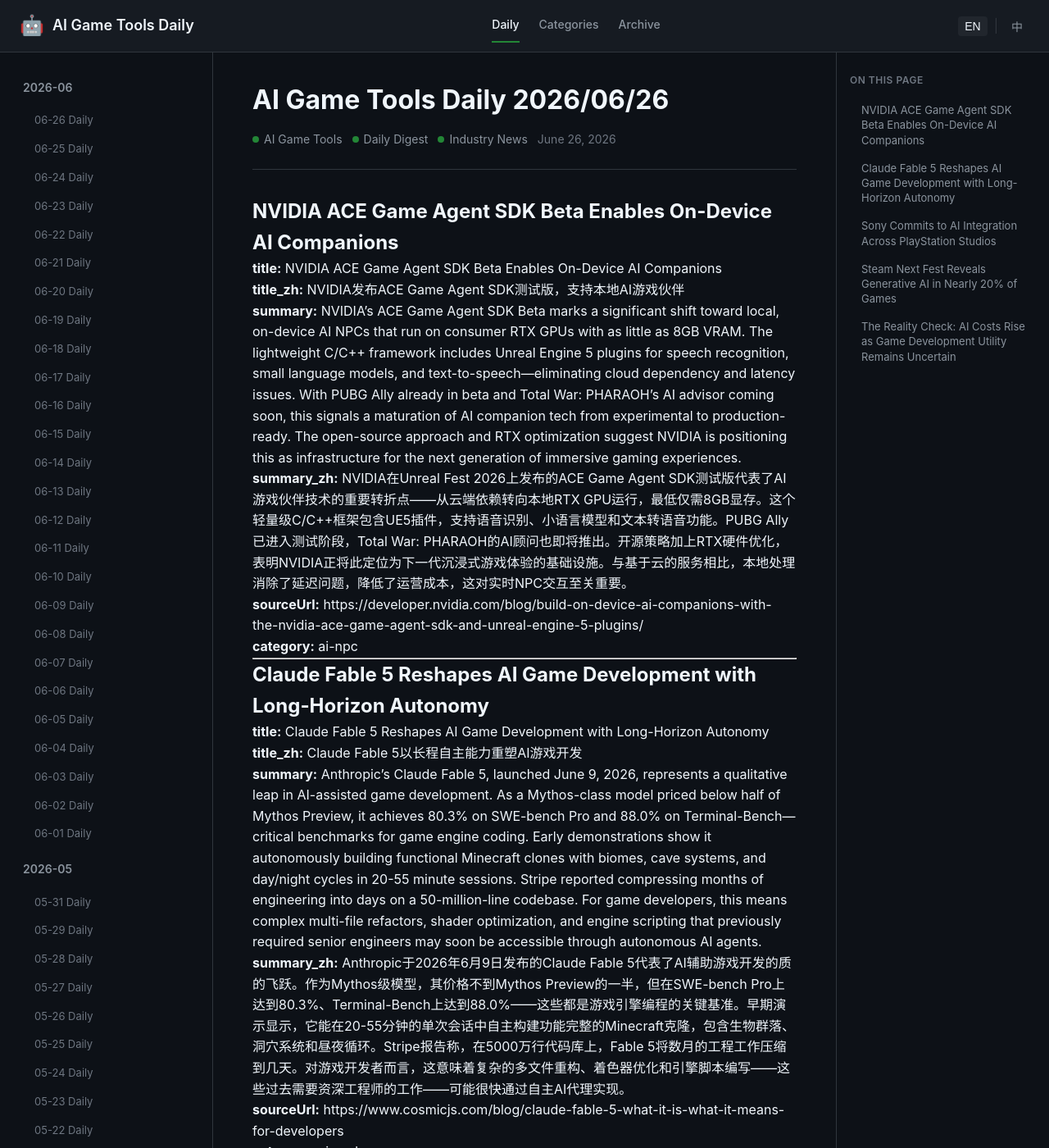
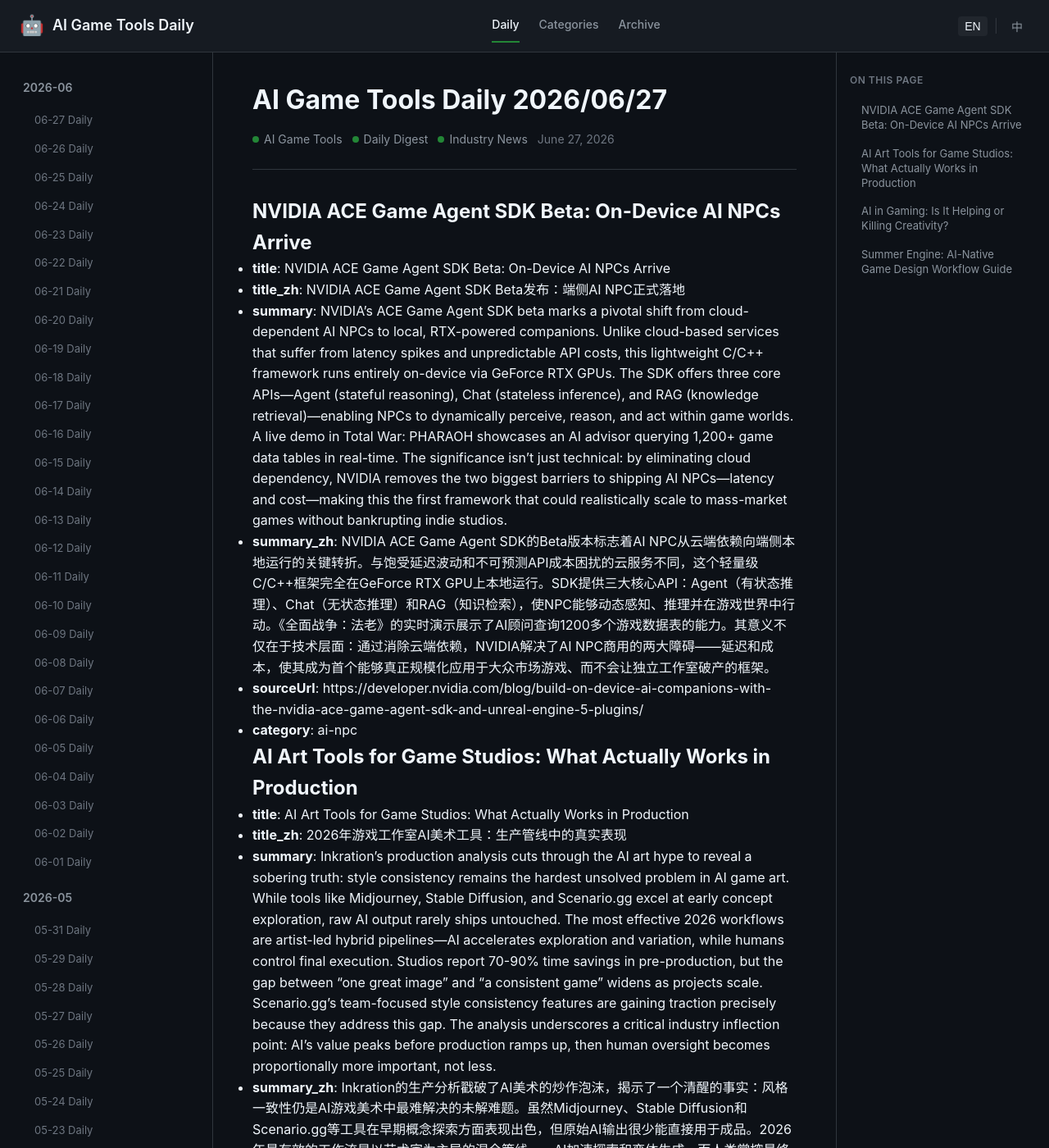
Before and after one commit to sionsychen/ai-game-tools-daily, a Jekyll site: the page built from index.html, in a window 1280 px wide and 1400 px high. Shown: the whole window at 82% size. Built offline with Jekyll 4.4.1, drawn with Linux system fonts in a browser that asks for light colours; some of the changed text lies outside the part shown.

Commit message:
Publish daily: 2026-06-27

```diff
--- a/_data/used_urls.json
+++ b/_data/used_urls.json
@@ -53,5 +53,11 @@
     "https://www.videogameschronicle.com/news/sony-lays-out-its-ai-plan-for-playstation-we-believe-ai-will-unleash-the-creativity-of-our-studios/",
     "https://www.engadget.com/2195840/around-a-fifth-of-steam-next-fest-demos-have-a-generative-ai-disclosure/",
     "https://www.gamesindustry.biz/as-ai-costs-rise-theres-little-evidence-of-major-utility-in-game-development-opinion"
+  ],
+  "2026-06-27": [
+    "https://developer.nvidia.com/blog/build-on-device-ai-companions-with-the-nvidia-ace-game-agent-sdk-and-unreal-engine-5-plugins/",
+    "https://inkration.com/ai-art-tools-for-game-studios-in-2026-what-actually-works-for-production/",
+    "https://www.ghettosmurfgaming.com/ai-in-gaming-2026-good-or-bad/",
+    "https://www.summerengine.com/blog/ai-tools-for-game-design"
   ]
 }
--- /dev/null
+++ b/_posts/2026-06-27-daily.md
@@ -0,0 +1,42 @@
+---
+layout: post
+title: "AI Game Tools Daily - June 27, 2026"
+date: 2026-06-27
+categories: daily
+---
+
+## NVIDIA ACE Game Agent SDK Beta: On-Device AI NPCs Arrive
+
+- **title**: NVIDIA ACE Game Agent SDK Beta: On-Device AI NPCs Arrive
+- **title_zh**: NVIDIA ACE Game Agent SDK Beta发布：端侧AI NPC正式落地
+- **summary**: NVIDIA's ACE Game Agent SDK beta marks a pivotal shift from cloud-dependent AI NPCs to local, RTX-powered companions. Unlike cloud-based services that suffer from latency spikes and unpredictable API costs, this lightweight C/C++ framework runs entirely on-device via GeForce RTX GPUs. The SDK offers three core APIs—Agent (stateful reasoning), Chat (stateless inference), and RAG (knowledge retrieval)—enabling NPCs to dynamically perceive, reason, and act within game worlds. A live demo in Total War: PHARAOH showcases an AI advisor querying 1,200+ game data tables in real-time. The significance isn't just technical: by eliminating cloud dependency, NVIDIA removes the two biggest barriers to shipping AI NPCs—latency and cost—making this the first framework that could realistically scale to mass-market games without bankrupting indie studios.
+- **summary_zh**: NVIDIA ACE Game Agent SDK的Beta版本标志着AI NPC从云端依赖向端侧本地运行的关键转折。与饱受延迟波动和不可预测API成本困扰的云服务不同，这个轻量级C/C++框架完全在GeForce RTX GPU上本地运行。SDK提供三大核心API：Agent（有状态推理）、Chat（无状态推理）和RAG（知识检索），使NPC能够动态感知、推理并在游戏世界中行动。《全面战争：法老》的实时演示展示了AI顾问查询1200多个游戏数据表的能力。其意义不仅在于技术层面：通过消除云端依赖，NVIDIA解决了AI NPC商用的两大障碍——延迟和成本，使其成为首个能够真正规模化应用于大众市场游戏、而不会让独立工作室破产的框架。
+- **sourceUrl**: https://developer.nvidia.com/blog/build-on-device-ai-companions-with-the-nvidia-ace-game-agent-sdk-and-unreal-engine-5-plugins/
+- **category**: ai-npc
+
+## AI Art Tools for Game Studios: What Actually Works in Production
+
+- **title**: AI Art Tools for Game Studios: What Actually Works in Production
+- **title_zh**: 2026年游戏工作室AI美术工具：生产管线中的真实表现
+- **summary**: Inkration's production analysis cuts through the AI art hype to reveal a sobering truth: style consistency remains the hardest unsolved problem in AI game art. While tools like Midjourney, Stable Diffusion, and Scenario.gg excel at early concept exploration, raw AI output rarely ships untouched. The most effective 2026 workflows are artist-led hybrid pipelines—AI accelerates exploration and variation, while humans control final execution. Studios report 70-90% time savings in pre-production, but the gap between "one great image" and "a consistent game" widens as projects scale. Scenario.gg's team-focused style consistency features are gaining traction precisely because they address this gap. The analysis underscores a critical industry inflection point: AI's value peaks before production ramps up, then human oversight becomes proportionally more important, not less.
+- **summary_zh**: Inkration的生产分析戳破了AI美术的炒作泡沫，揭示了一个清醒的事实：风格一致性仍是AI游戏美术中最难解决的未解难题。虽然Midjourney、Stable Diffusion和Scenario.gg等工具在早期概念探索方面表现出色，但原始AI输出很少能直接用于成品。2026年最有效的工作流是以艺术家为主导的混合管线——AI加速探索和变体生成，而人类掌控最终执行。工作室报告称前期制作时间节省70-90%，但随着项目规模扩大，"一张好图"和"一个风格统一的游戏"之间的差距也在扩大。Scenario.gg的团队风格一致性功能正因此获得关注。该分析强调了一个关键的行业拐点：AI的价值在制作全面展开前达到峰值，之后人类监督变得比例上更重要，而非更不重要。
+- **sourceUrl**: https://inkration.com/ai-art-tools-for-game-studios-in-2026-what-actually-works-for-production/
+- **category**: ai-art
+
+## AI in Gaming: Is It Helping or Killing Creativity?
+
+- **title**: AI in Gaming: Is It Helping or Killing Creativity?
+- **title_zh**: AI在游戏中的角色：助力创意还是扼杀灵魂？
+- **summary**: This analysis reframes the AI debate beyond the binary of "good vs. evil" to examine practical impacts across development pipelines. While AI NPCs promise dynamic conversations and procedural generation offers infinite content, the author argues the real threat isn't AI itself—it's bad decisions about how to use it. Voice acting remains the most divisive issue, with AI-generated voices reaching quality thresholds where playtesters can't distinguish them from human performances, yet lacking the emotional nuance that defines memorable characters. The most compelling insight: indie developers may benefit more than AAA studios, as AI tools democratize access to production capabilities previously requiring hundreds of employees. However, the author warns that if every studio relies on similar AI tools, games risk becoming more formulaic—accelerating an existing industry problem rather than solving it.
+- **summary_zh**: 这篇分析将AI辩论从"好 versus 坏"的二元对立中解放出来，审视其对开发管线的实际影响。虽然AI NPC承诺动态对话、程序化生成提供无限内容，但作者认为真正的威胁不是AI本身——而是使用AI时的糟糕决策。配音仍是最具争议的问题：AI生成的声音已达到质量阈值，让测试玩家无法区分其与真人表演，却缺乏定义难忘角色的情感细微差别。最引人注目的洞察是：独立开发者可能比AAA工作室受益更多，因为AI工具民主化了过去需要数百名员工才能实现的生产能力。然而，作者警告说，如果每个工作室都依赖类似的AI工具，游戏可能会变得更加公式化——加速现有的行业问题，而非解决它。
+- **sourceUrl**: https://www.ghettosmurfgaming.com/ai-in-gaming-2026-good-or-bad/
+- **category**: ai-trends
+
+## Summer Engine: AI-Native Game Design Workflow Guide
+
+- **title**: Summer Engine: AI-Native Game Design Workflow Guide
+- **title_zh**: Summer Engine：AI原生游戏设计工作流实战指南
+- **summary**: Summer Engine's practical guide organizes AI tools by design job rather than generic rankings—a refreshing departure from typical tool roundups. The core thesis: AI compresses every stage up to playtesting, but never the playtest itself. For ideation and mechanics, general chat models (Claude, ChatGPT) excel when constrained properly; for economy design, AI handles the math but humans must judge the fun; for art direction, image models produce moodboards, not final assets. The most significant contribution is framing the "design-to-playable-build" gap as the critical bottleneck that AI-native engines like Summer Engine solve—turning design conversations directly into running Godot 4 scenes with nodes, scripts, and assets. This represents a fundamental workflow shift: from "AI proposes, humans implement" to "AI builds, humans direct"—compressing the iteration loop from days to minutes.
+- **summary_zh**: Summer Engine的实用指南按设计工作而非通用排名来组织AI工具——这与典型的工具排行榜形成了鲜明对比。核心论点是：AI压缩了从设计到测试前的每个阶段，但永远无法替代实际的游戏测试。在概念设计和机制设计方面，当正确约束时，通用聊天模型（Claude、ChatGPT）表现出色；在经济系统设计方面，AI处理数学计算但人类必须判断趣味性；在艺术指导方面，图像模型生成情绪板而非最终资产。最重要的贡献是将"设计到可玩构建"的差距框定为AI原生引擎（如Summer Engine）解决的关键瓶颈——将设计对话直接转化为可运行的Godot 4场景，包含节点、脚本和资产。这代表了工作流的根本性转变：从"AI提议、人类实现"到"AI构建、人类指导"——将迭代循环从数天压缩到数分钟。
+- **sourceUrl**: https://www.summerengine.com/blog/ai-tools-for-game-design
+- **category**: ai-tools
```
